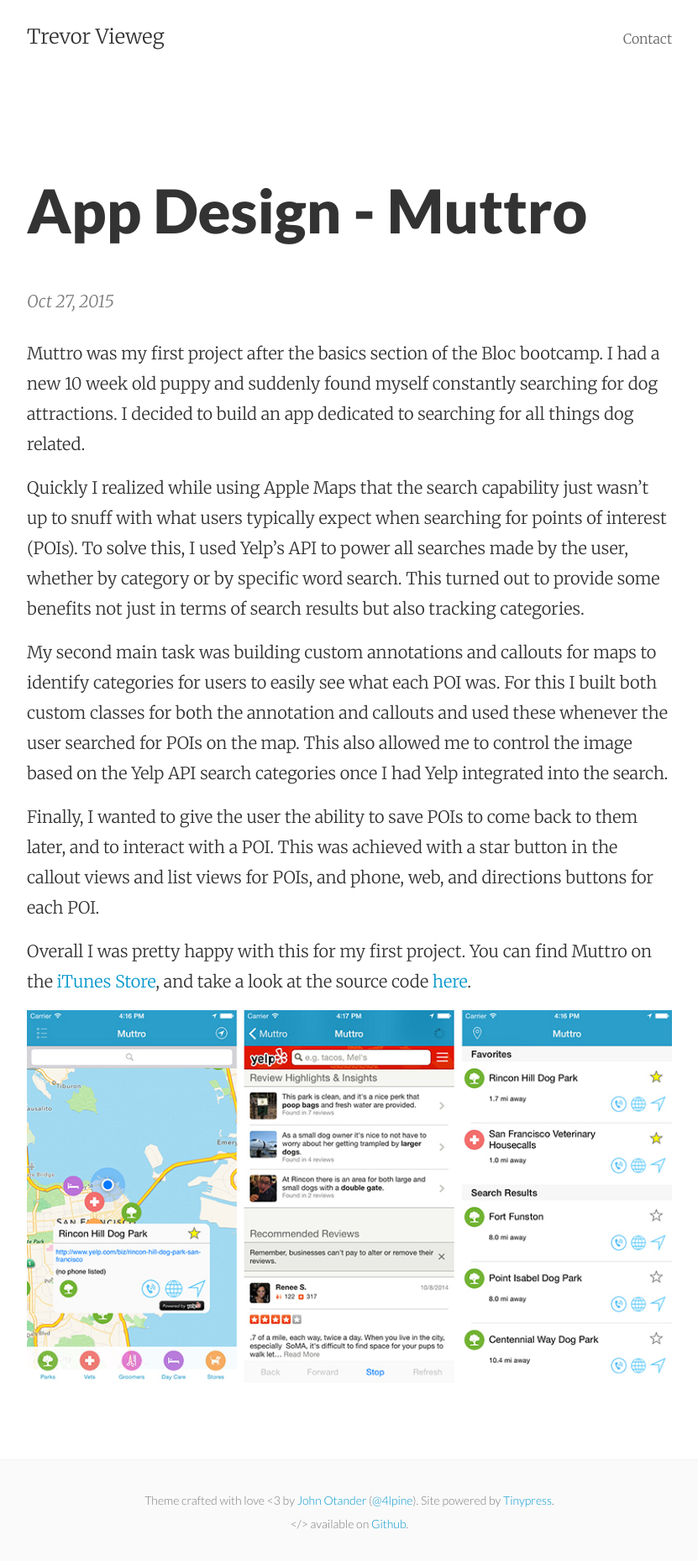
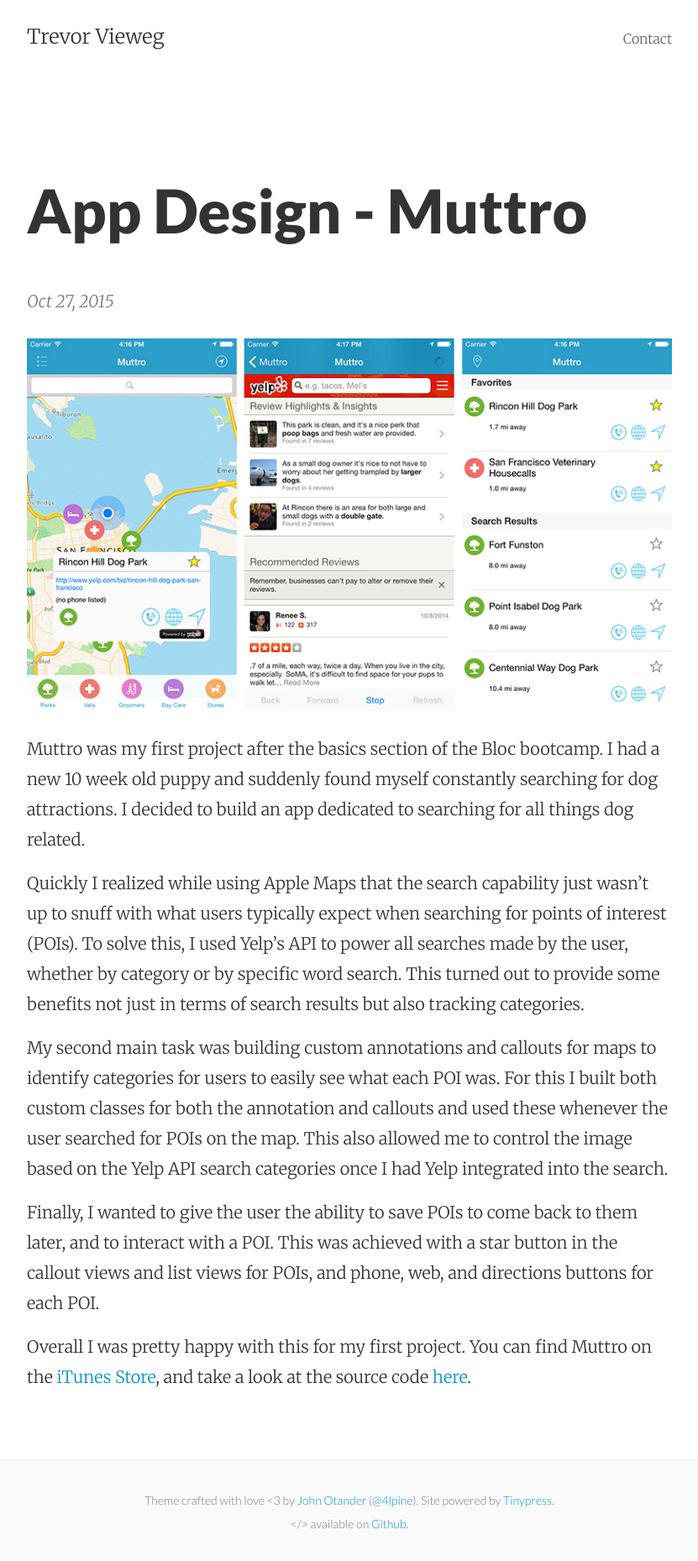
Before and after one commit to tvieweg/tvieweg.github.io, a Jekyll site: the page built from _posts/2015-10-27-app-design-muttro.markdown, in a window 1280 px wide. Shown: the whole page at 84% size, without its empty margins (224-1055 px from the left). Built offline with Jekyll 4.4.1, drawn with Linux system fonts in a browser that asks for light colours.

Commit message:
Update 2015-10-27-app-design-muttro.markdown

```diff
--- a/_posts/2015-10-27-app-design-muttro.markdown
+++ b/_posts/2015-10-27-app-design-muttro.markdown
@@ -3,6 +3,9 @@ published: true
 title: App Design - Muttro
 layout: post
 ---
+
+<img src="https://github.com/tvieweg/tvieweg.github.io/blob/master/post_images/Muttro.jpg?raw=true" alt="Muttro" width="800">
+
 Muttro was my first project after the basics section of the Bloc bootcamp. I had a new 10 week old puppy and suddenly found myself constantly searching for dog attractions. I decided to build an app dedicated to searching for all things dog related.
 
 Quickly I realized while using Apple Maps that the search capability just wasn't up to snuff with what users typically expect when searching for points of interest (POIs). To solve this, I used Yelp's API to power all searches made by the user, whether by category or by specific word search. This turned out to provide some benefits not just in terms of search results but also tracking categories.
@@ -12,5 +15,3 @@ My second main task was building custom annotations and callouts for maps to ide
 Finally, I wanted to give the user the ability to save POIs to come back to them later, and to interact with a POI. This was achieved with a star button in the callout views and list views for POIs, and phone, web, and directions buttons for each POI.
 
 Overall I was pretty happy with this for my first project. You can find Muttro on the [iTunes Store](https://itunes.apple.com/us/app/id1014180036?mt=8), and take a look at the source code [here](https://github.com/tvieweg/Muttro/).
-
-<img src="https://github.com/tvieweg/tvieweg.github.io/blob/master/post_images/Muttro.jpg?raw=true" alt="Muttro" width="800">
```
